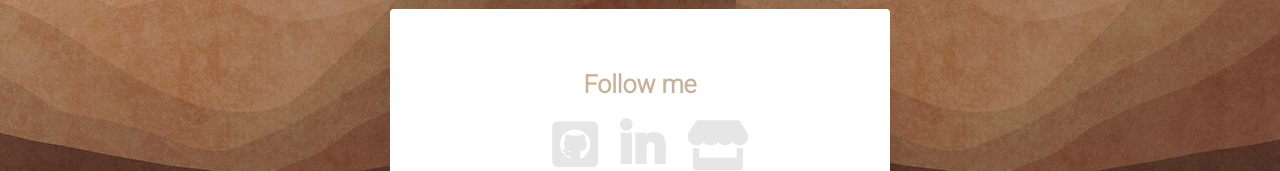
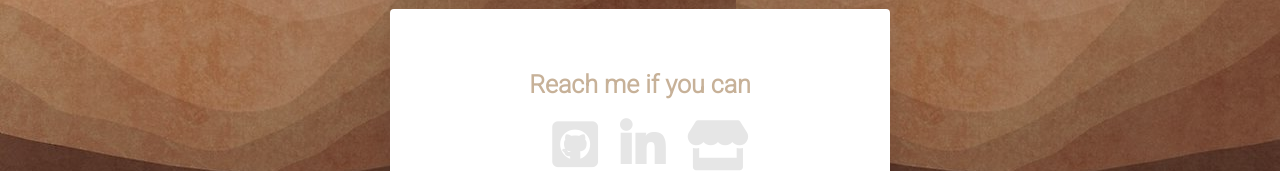
Before and after one commit to maressa-alves/profile, a plain HTML site: page index.html in a window 1280 px wide. Shown: the part 641-812 px from the top of the page. Drawn offline with Linux system fonts and the light colour scheme; a web font is replaced by a local one.

Commit message:
alteracao do profile

```diff
--- a/index.html
+++ b/index.html
@@ -26,7 +26,7 @@
       <a href="#" class="btn-orange">Come to Le Wagon</a>
     </div>
     <div class="card-white">
-      <h2>Follow me</h2>
+      <h2>Reach me if you can</h2>
       <ul class="list-inline">
         <li>
           <a href="https://github.com/maressa-alves" target="_blank">
```
